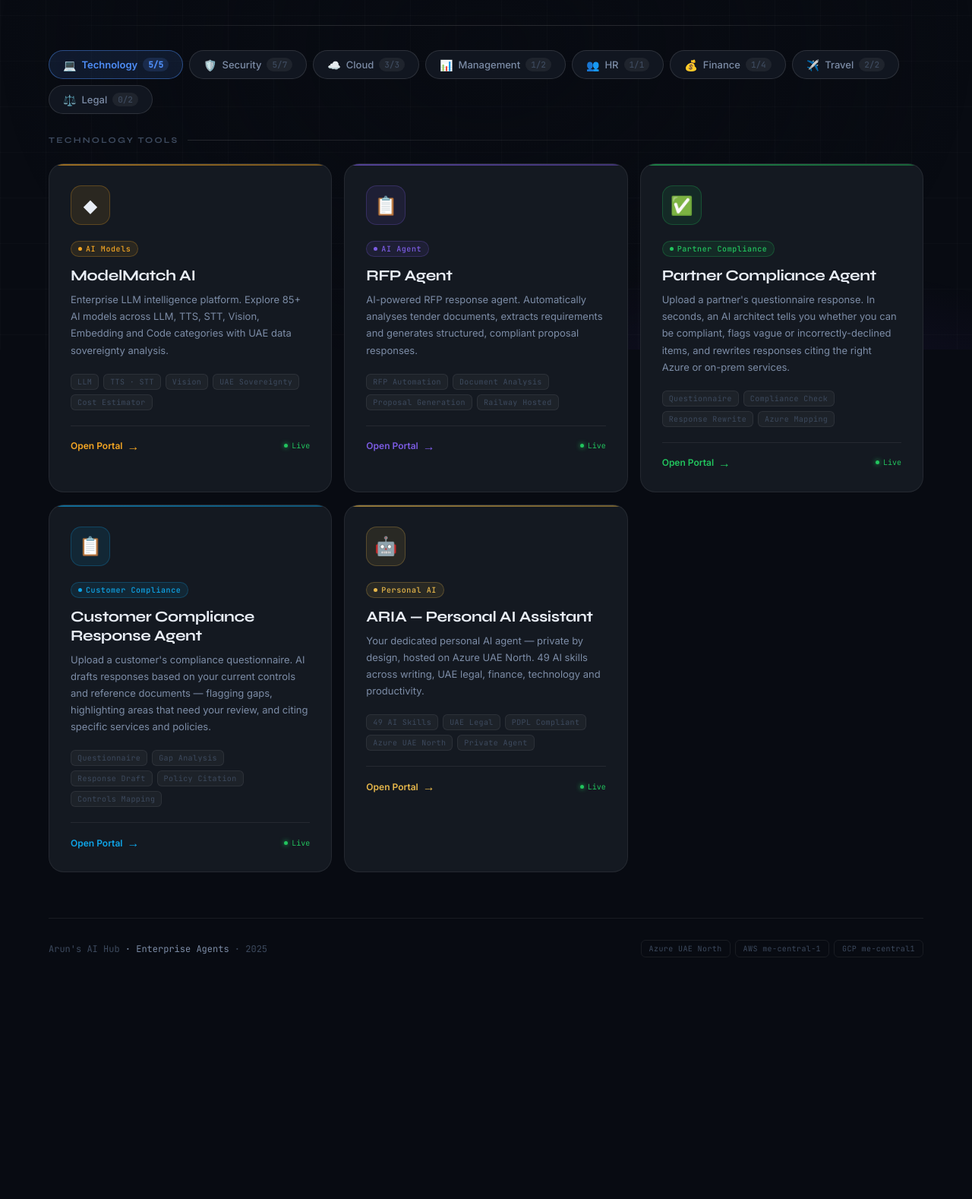
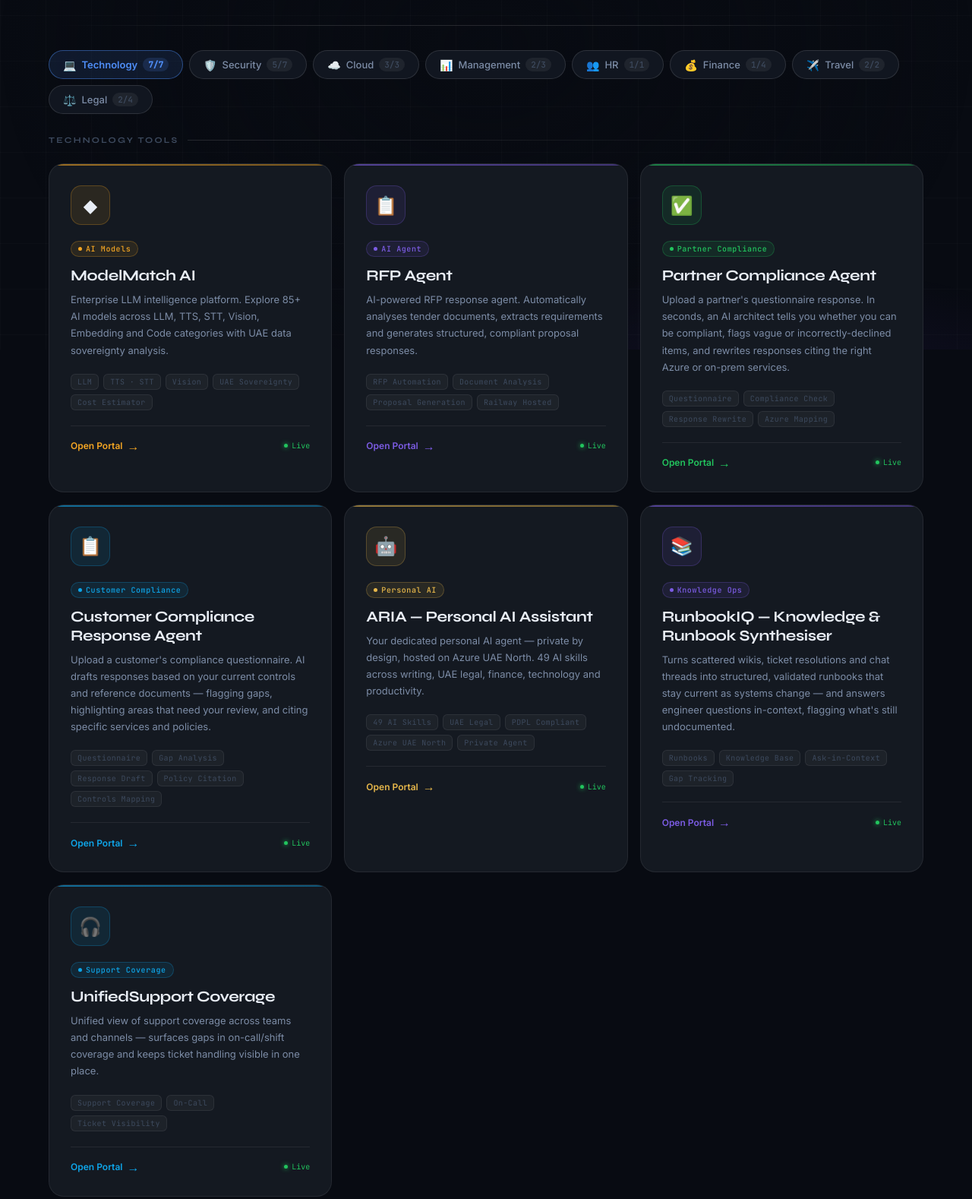
Before and after one commit to Arun-Cloudsec/arun-cloudsec.github.io, a plain HTML site: page index.html in a window 1280 px wide. Shown: the part 340-1918 px from the top of the page at 76% size. Before the commit the page ends 1708 px from the top, so only its background shows below. Drawn offline with Linux system fonts and the light colour scheme.

Commit message:
Add files via upload

```diff
--- a/index.html
+++ b/index.html
@@ -450,6 +450,20 @@
     tags:["49 AI Skills","UAE Legal","PDPL Compliant","Azure UAE North","Private Agent"],
     external:"http://40.114.106.107:3000/dashboard", live:true
   },
+  {
+    icon:"📚", color:"#7c5ce4", cat:"Technology", badge:"Knowledge Ops",
+    name:"RunbookIQ — Knowledge & Runbook Synthesiser",
+    desc:"Turns scattered wikis, ticket resolutions and chat threads into structured, validated runbooks that stay current as systems change — and answers engineer questions in-context, flagging what's still undocumented.",
+    tags:["Runbooks","Knowledge Base","Ask-in-Context","Gap Tracking"],
+    external:"https://runbook-production-c3d5.up.railway.app/", live:true
+  },
+  {
+    icon:"🎧", color:"#0ea5e9", cat:"Technology", badge:"Support Coverage",
+    name:"UnifiedSupport Coverage",
+    desc:"Unified view of support coverage across teams and channels — surfaces gaps in on-call/shift coverage and keeps ticket handling visible in one place.",
+    tags:["Support Coverage","On-Call","Ticket Visibility"],
+    external:"https://unifiedsupport-production.up.railway.app/", live:true
+  },
 
   /* ─── Security ─── */
   {
@@ -540,6 +554,13 @@
     tags:["CEO · COO · CTO","CFO · CISO","Voice Summary","PDF","Role Lens"],
     path:"#", live:false
   },
+  {
+    icon:"📊", color:"#4f8ef7", cat:"Management", badge:"Fleet Governance",
+    name:"Fleet Control Plane",
+    desc:"Agent observability & cost governance. Tracks usage, cost, latency and quality across every agent in the hub, flags drift, and enforces budgets — turning 'we have lots of agents' into a per-agent ROI view.",
+    tags:["Cost Governance","Drift Detection","Budgets","Observability"],
+    external:"https://fleet-control-production-9409.up.railway.app/", live:true
+  },
 
   /* ─── HR ─── */
   {
@@ -610,6 +631,20 @@
     desc:"Regulatory compliance tracking for UAE, GDPR, ISO27001, NIST and DIFC. Monitors policy changes and flags gaps in your current controls.",
     tags:["UAE Compliance","GDPR","ISO 27001","DIFC"],
     path:"#", live:false
+  },
+  {
+    icon:"📡", color:"#f43f5e", cat:"Legal", badge:"Regulatory Intel",
+    name:"RegRadar — Horizon Scanner",
+    desc:"Watches UAE, GCC, EU and sector regulators, filters for what actually affects you, and maps every relevant change to your controls, products and contracts — with an owner and required-action list.",
+    tags:["Regulatory Monitoring","Impact Mapping","UAE · GCC · EU","Compliance Briefs"],
+    external:"https://regulatory-production.up.railway.app/", live:true
+  },
+  {
+    icon:"🏛️", color:"#7c5ce4", cat:"Legal", badge:"Legal Ops",
+    name:"Lexicon AI — Legal Command Center",
+    desc:"A central hub for legal operations — bringing contracts, compliance tracking and regulatory matters into one place for the legal team to work from.",
+    tags:["Legal Ops","Contracts","Compliance Tracking"],
+    external:"https://lexicon-ai-production.up.railway.app/", live:true
   },
 ];
 
```
